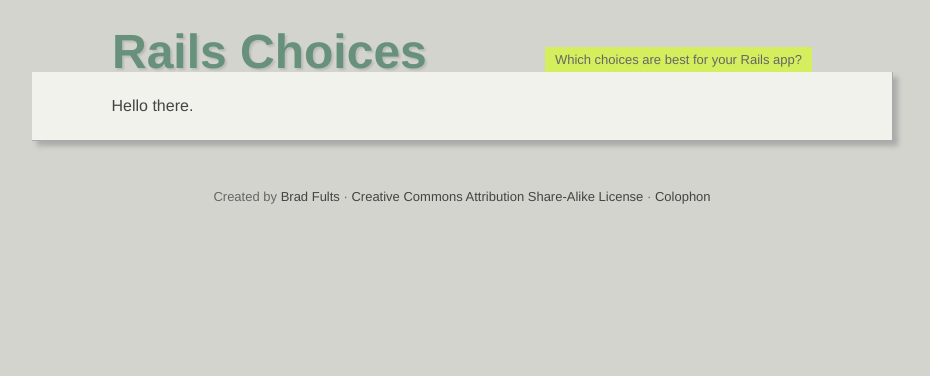
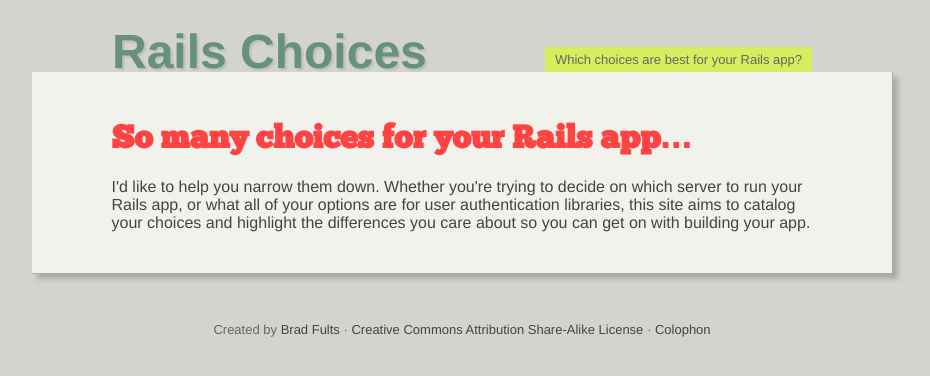
Before and after one commit to h3h/railschoices.com, a Jekyll site: the page built from index.html, in a window 1280 px wide. Shown: the top 376 px of the page, without its empty margins (178-1108 px from the left). Built offline with Jekyll 4.4.1, drawn with Linux system fonts in a browser that asks for light colours.

Commit message:
Add intro paragraph.

```diff
--- a/index.html
+++ b/index.html
@@ -1,5 +1,12 @@
 ---
 layout: default
-title: Rails Choices - Which choices are best for your Rails app?
+title: Rails Choices - Which ones are best for your Rails app?
 ---
-Hello there.
+<h1>So many choices for your Rails app&hellip;</h1>
+<p class="section_header">
+  I'd like to help you narrow them down. Whether you're trying to decide on
+  which server to run your Rails app, or what all of your options are for user
+  authentication libraries, this site aims to catalog your choices and
+  highlight the differences you care about so you can get on with building
+  your app.
+</p>
```
